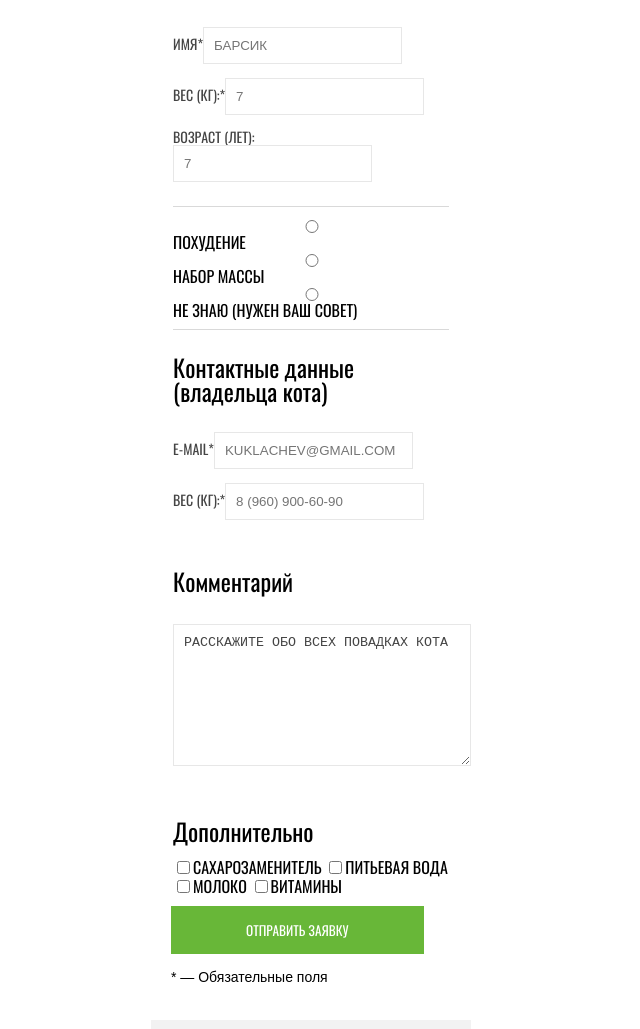
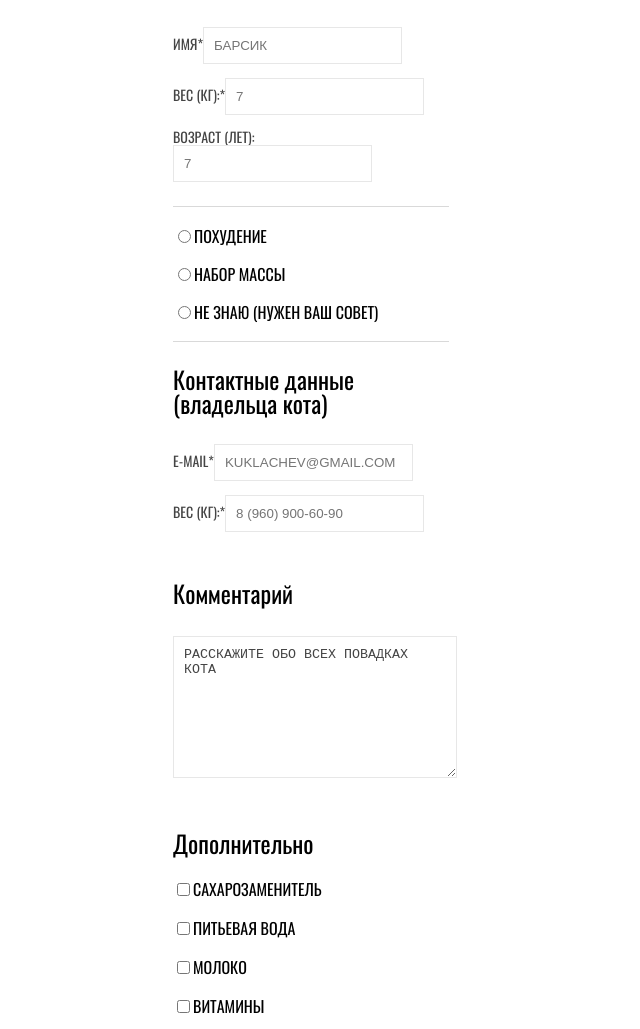
Before and after one commit to Arkhai/34373-cat-energy-21, a website: page source/form.html in a window 1280 px wide. Shown: the part 448-1477 px from the top of the page, without its empty margins (329-969 px from the left). Drawn offline with nearby package versions, Linux system fonts and the light colour scheme; files that its build step writes are made by us from their sources.

Commit message:
Css верстка страницы формы

```diff
--- a/source/form.html
+++ b/source/form.html
@@ -52,10 +52,10 @@
               <p class="form__item"><label for="cat-age">Возраст (лет):</label><input type="number" id="cat-age" placeholder="7"></p>
             </fieldset>
 
-            <fieldset class="form_programm form__style form__style--with-line">
-                <input type="radio" id="slim" name="programm"><label for="slim" checked>Похудение</label>
-                <input type="radio" id="muscles" name="programm"><label for="muscles">Набор массы</label>
-                <input type="radio" id="help-needed" name="programm"><label for="help-needed">Не знаю (Нужен ваш совет)</label>
+            <fieldset class="form__programm form__style form__style--with-line">
+                <label class="form__programm-item" for="slim" checked><input type="radio" id="slim" name="programm">Похудение</label>
+                <label class="form__programm-item" for="muscles"><input type="radio" id="muscles" name="programm">Набор массы</label>
+                <label class="form__programm-item" for="help-needed"><input type="radio" id="help-needed" name="programm">Не знаю (Нужен ваш совет)</label>
             </fieldset>
 
             <fieldset class="form__contacts form__style">
@@ -69,12 +69,12 @@
               <p class="application__item"><label><textarea type="text" id="owner-email">Расскажите обо всех повАдках кота</textarea></label></p>
             </fieldset>
 
-            <fieldset class="form_add-info form__style">
+            <fieldset class="form__add-info form__style">
               <label class="form__title">Дополнительно</label>
-              <input type="checkbox" id="sugar" name="addinfo"><label for="sugar" checked>сахарозаменитель</label>
-              <input type="checkbox" id="water" name="addinfo"><label for="water">питьевая вода</label>
-              <input type="checkbox" id="milk" name="addinfo"><label for="milk">молоко</label>
-              <input type="checkbox" id="vitamins" name="addinfo"><label for="vitamins">витамины</label>
+              <label class="form__add-info-item" for="sugar" checked><input type="checkbox" id="sugar" name="addinfo">сахарозаменитель</label>
+              <label class="form__add-info-item" for="water"><input type="checkbox" id="water" name="addinfo">питьевая вода</label>
+              <label class="form__add-info-item" for="milk"><input type="checkbox" id="milk" name="addinfo">молоко</label>
+              <label class="form__add-info-item" for="vitamins"><input type="checkbox" id="vitamins" name="addinfo">витамины</label>
           </fieldset>
 
           <button class="form__button button" type="submit">отправить заявку</button>
--- a/source/sass/blocks/form.scss
+++ b/source/sass/blocks/form.scss
@@ -1,6 +1,6 @@
 .form {
   padding: 20px;
-  font-family: "Oswald";
+  font-family: "Oswald", serif;
   color: #000000;
 }
 
@@ -53,18 +53,36 @@ textarea {
   text-transform: uppercase;
   color: $color-special-dark-grey;
   border: 1px solid #e7e7e7;
-  width: 100%;
+  width: 95%;
   height: 120px;
   padding: 10px;
 }
 
-.form_programm {
+.form__programm {
   display: -webkit-flex;
   display: flex;
   flex-direction: column;
 }
 
+.form__programm-item {
+  padding: 10px 0px;
+}
 
 .form__requirement {
   font-family: Arial;
+  text-align: center;
 }
+
+.form__add-info {
+  display: -webkit-flex;
+  display: flex;
+  flex-direction: column;
+}
+
+.form__add-info-item {
+  padding: 10px 0px;
+}
+
+.form__button {
+  width: 100%;
+}
```
